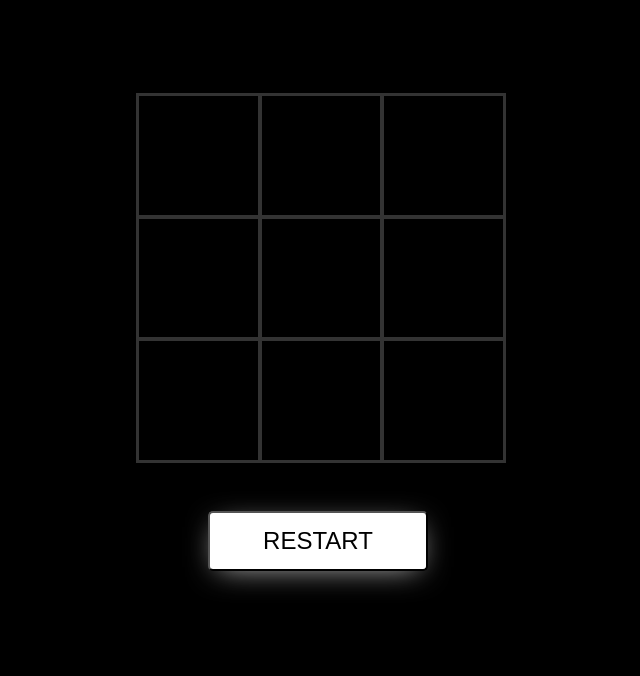
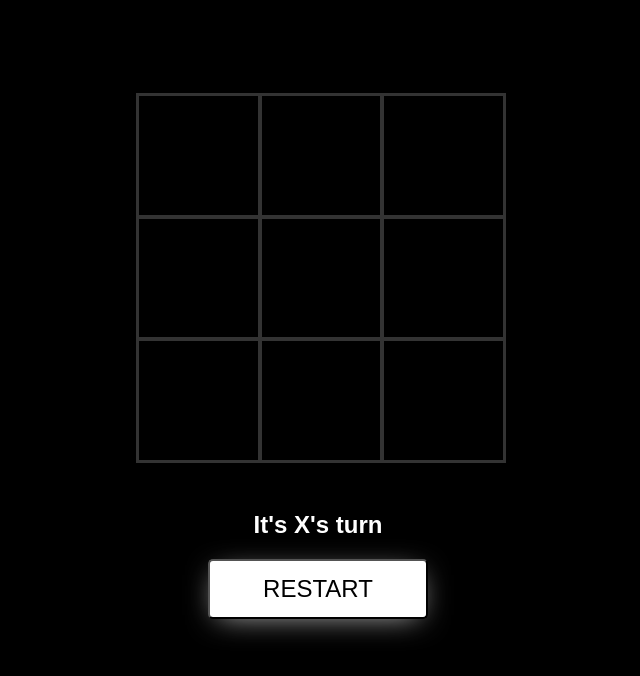
Before and after one commit to ak-akkinapelli/tictactoe--v1, a plain HTML site: page index.html in a window 1280 px wide. Shown: the whole page, without its empty margins (322-962 px from the left). Drawn offline with Linux system fonts and the light colour scheme.

Commit message:
Editing to go back to last version

```diff
--- a/index.html
+++ b/index.html
@@ -24,6 +24,6 @@
       <h2 class="game--status"> </h2>
       <button class="restart">RESTART</button>
     </section>
-    <script src="./Dist/script.js"></script>
+    <script src="script.js"></script>
   </body>
 </html>
```
